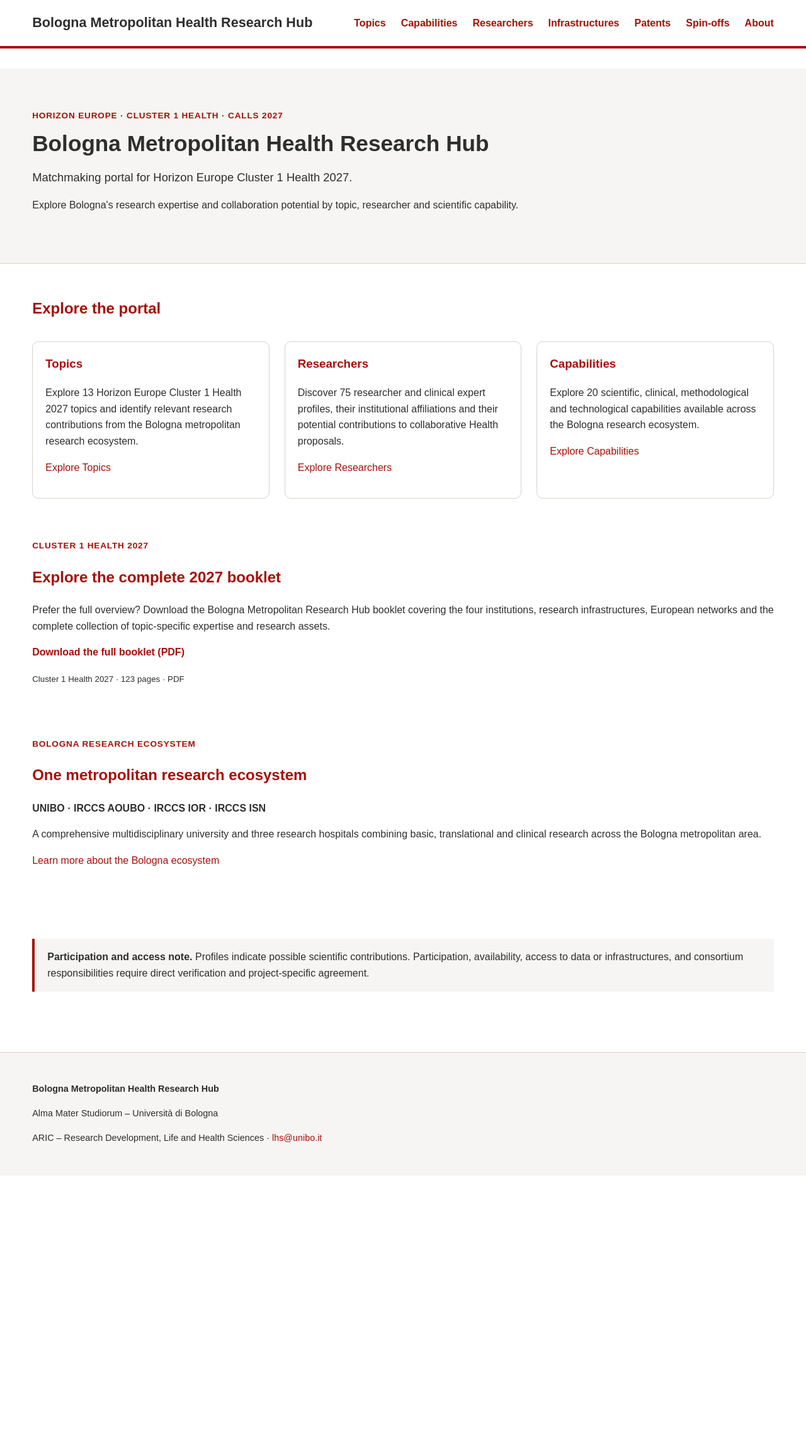
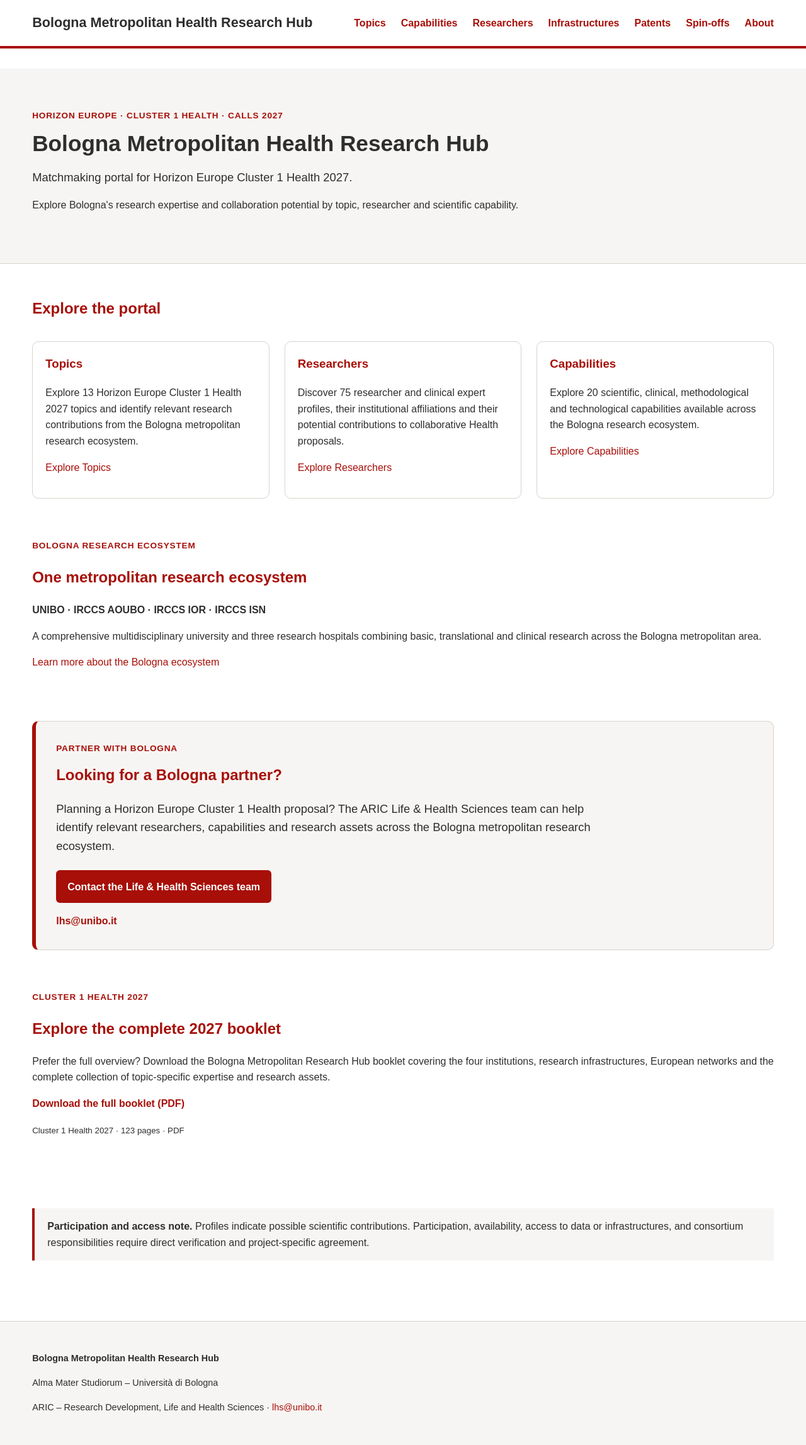
Before and after one commit to ARIC-LHS/bologna-health-hub, a Jekyll site: the page built from index.md, in a window 1280 px wide. Shown: the whole page at 63% size. Built offline with Jekyll 4.4.1, drawn with Linux system fonts in a browser that asks for light colours; before the commit the page ends 1867 px from its top, so only the background shows below that.

Commit message:
Add matchmaking contact gate to home page

```diff
--- a/assets/css/main.css
+++ b/assets/css/main.css
@@ -605,3 +605,27 @@ textarea:focus-visible {
   margin-top: 1rem;
   line-height: 1.65;
 }
+/* CONTACT GATE */
+
+.contact-gate {
+  margin-top: 2rem;
+  margin-bottom: 2rem;
+  padding: 2rem;
+  border: 1px solid var(--line);
+  border-left: 6px solid var(--unibo-red);
+  border-radius: 10px;
+  background: var(--surface);
+}
+
+.contact-gate h2 {
+  margin-top: 0;
+}
+
+.contact-gate .lede {
+  max-width: 850px;
+}
+
+.contact-email {
+  margin-bottom: 0;
+  font-weight: 700;
+}
--- a/index.md
+++ b/index.md
@@ -92,6 +92,60 @@ permalink: /
 
 </section>
 
+<section class="container section">
+
+  <p class="eyebrow">
+    Bologna research ecosystem
+  </p>
+
+  <h2>One metropolitan research ecosystem</h2>
+
+  <p>
+    <strong>
+      UNIBO · IRCCS AOUBO · IRCCS IOR · IRCCS ISN
+    </strong>
+  </p>
+
+  <p>
+    A comprehensive multidisciplinary university and three research
+    hospitals combining basic, translational and clinical research
+    across the Bologna metropolitan area.
+  </p>
+
+  <p>
+    <a href="{{ '/about/' | relative_url }}">
+      Learn more about the Bologna ecosystem
+    </a>
+  </p>
+
+</section>
+
+<section class="container section contact-gate">
+
+  <p class="eyebrow">
+    Partner with Bologna
+  </p>
+
+  <h2>Looking for a Bologna partner?</h2>
+
+  <p class="lede">
+    Planning a Horizon Europe Cluster 1 Health proposal?
+    The ARIC Life &amp; Health Sciences team can help identify
+    relevant researchers, capabilities and research assets across
+    the Bologna metropolitan research ecosystem.
+  </p>
+
+  <p class="button-row">
+    <a class="button" href="mailto:lhs@unibo.it">
+      Contact the Life &amp; Health Sciences team
+    </a>
+  </p>
+
+  <p class="contact-email">
+    <a href="mailto:lhs@unibo.it">lhs@unibo.it</a>
+  </p>
+
+</section>
 
 <section class="container section">
 
@@ -123,36 +177,6 @@ permalink: /
 
 </section>
 
-
-<section class="container section">
-
-  <p class="eyebrow">
-    Bologna research ecosystem
-  </p>
-
-  <h2>One metropolitan research ecosystem</h2>
-
-  <p>
-    <strong>
-      UNIBO · IRCCS AOUBO · IRCCS IOR · IRCCS ISN
-    </strong>
-  </p>
-
-  <p>
-    A comprehensive multidisciplinary university and three research
-    hospitals combining basic, translational and clinical research
-    across the Bologna metropolitan area.
-  </p>
-
-  <p>
-    <a href="{{ '/about/' | relative_url }}">
-      Learn more about the Bologna ecosystem
-    </a>
-  </p>
-
-</section>
-
-
 <section class="container section">
 
   {% include caveat.html text=site.disclaimer %}
```
